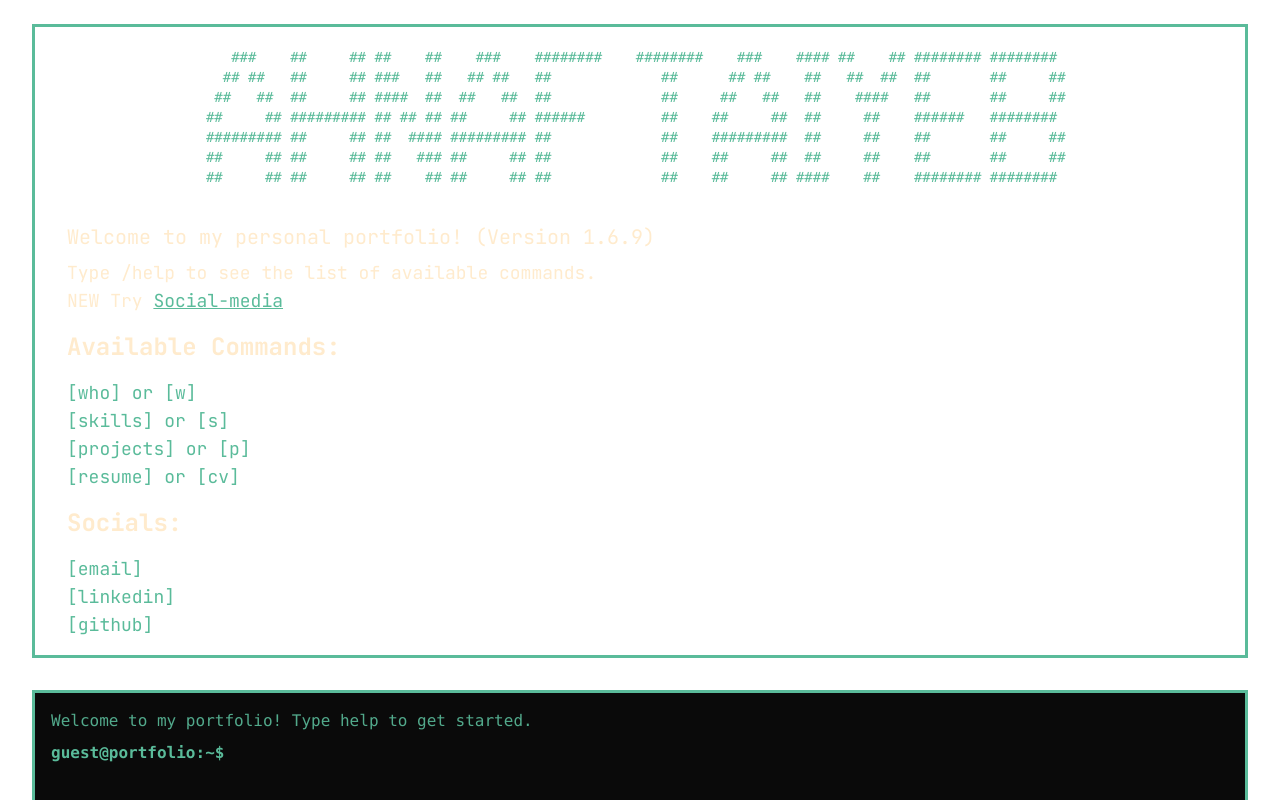
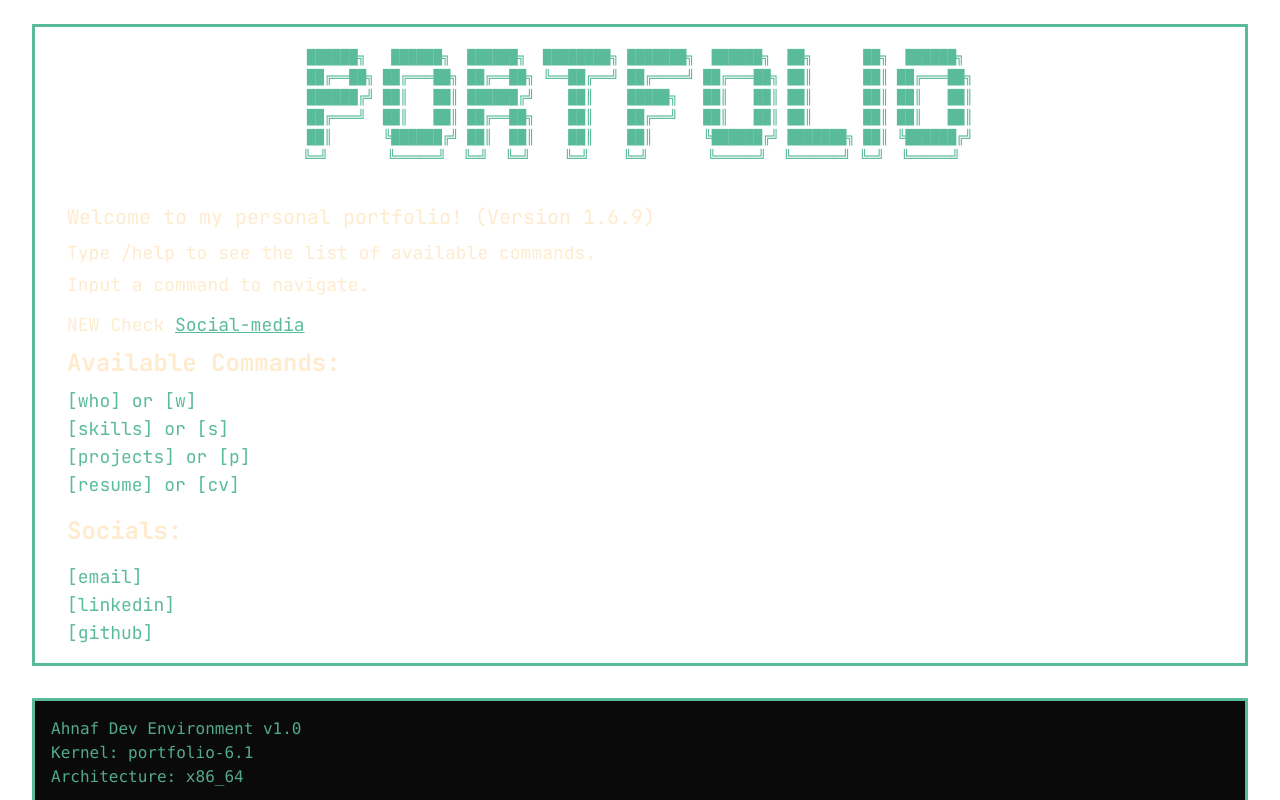
Before and after one commit to AhnafTaiyeb310/my-portfolio, a Next.js app: page / in a window 1280 px wide. Shown: the top 800 px of the page. Built offline with nearby package versions, Linux system fonts and the light colour scheme.

Commit message:
terminal history added

```diff
--- a/src/app/components/MainWindow.jsx
+++ b/src/app/components/MainWindow.jsx
@@ -20,11 +20,12 @@ function MainWindow() {
                     <div className="headings">
                         <h1 className="text-xl text-highlight-400">Welcome to my personal portfolio! (Version 1.6.9)</h1>
                         <h1 className="text-lg mt-2 text-highlight-400">Type /help to see the list of available commands.</h1>
-                        <h1 className="text-lg text-highlight-400"><span>NEW</span> Try <span className="link">Social-media</span></h1>
+                        <h1 className="text-lg mt-1 text-highlight-400">Input a command to navigate.</h1>
+                        <h1 className="text-lg mt-3 text-highlight-400"><span>NEW</span> Check <span className="link">Social-media</span></h1>
                     </div>
 
                     <div className="commands">
-                        <h1 className="font-bold text-2xl my-4 text-highlight-400">Available Commands:</h1>
+                        <h1 className="font-bold text-2xl my-2 text-highlight-400">Available Commands:</h1>
                         {
                             commands.map((command, idx)=>(
                                 <p key={idx} className="text-matrix text-lg"> {command} </p>
--- a/src/app/components/Terminal.jsx
+++ b/src/app/components/Terminal.jsx
@@ -3,11 +3,15 @@
 import { useState, useRef, useEffect } from "react";
 import TerminalOutput from "./TerminalOutput";
 import TerminalInput from "./TerminalInput";
-import { handleCommandRouting } from "./commands";
+import { handleCommandRouting } from "./Commands";
 
 const Terminal = () => {
   const [history, setHistory] = useState([
-    { type: 'output', content: 'Welcome to my portfolio! Type help to get started.' }
+    {
+      type: "output",
+      content:
+        "Ahnaf Dev Environment v1.0 \nKernel: portfolio-6.1 \nArchitecture: x86_64",
+    },
   ]);
   const terminalRef = useRef(null);
 
@@ -29,7 +33,7 @@ const Terminal = () => {
       onClick={() => terminalRef.current?.querySelector('input')?.focus()}
     >
       <TerminalOutput history={history} />
-      <TerminalInput onCommand={handleCommand} />
+      <TerminalInput onCommand={handleCommand} history={history} />
     </div>
   );
 };
--- a/src/app/components/TerminalInput.jsx
+++ b/src/app/components/TerminalInput.jsx
@@ -2,8 +2,13 @@
 
 import { useState } from "react";
 
-const TerminalInput = ({ onCommand }) => {
+const TerminalInput = ({ onCommand, history }) => {
   const [value, setValue] = useState("");
+  const [historyIndex, setHistoryIndex] = useState(-1);
+
+  const commandHistory = history
+    .filter((line) => line.type === "command")
+    .map((line) => line.content);
 
   const handleKeyDown = (e) => {
     if (e.key === "Enter") {
@@ -11,13 +16,31 @@ const TerminalInput = ({ onCommand }) => {
       if (command) {
         onCommand(command);
         setValue(""); // Clear after submitting
+        setHistoryIndex(-1); // Reset index
+      }
+    } else if (e.key === "ArrowUp") {
+      e.preventDefault();
+      if (commandHistory.length > 0) {
+        const newIndex = Math.min(historyIndex + 1, commandHistory.length - 1);
+        setHistoryIndex(newIndex);
+        setValue(commandHistory[commandHistory.length - 1 - newIndex]);
+      }
+    } else if (e.key === "ArrowDown") {
+      e.preventDefault();
+      if (historyIndex > 0) {
+        const newIndex = historyIndex - 1;
+        setHistoryIndex(newIndex);
+        setValue(commandHistory[commandHistory.length - 1 - newIndex]);
+      } else if (historyIndex === 0) {
+        setHistoryIndex(-1);
+        setValue("");
       }
     }
   };
 
   return (
     <div className="flex gap-2 items-center mt-2 pb-4">
-      <span className="text-matrix font-bold shrink-0">guest@portfolio:~$</span>
+      <span className="text-matrix font-bold shrink-0">ahnaf@portfolio:~$</span>
       <input
         type="text"
         className="bg-transparent border-none outline-none text-highlight-400 w-full caret-matrix font-mono"
```
Also changed, not shown: src/app/components/AsciiName.jsx (+6 -7 lines), src/app/components/Commands.jsx (renamed from src/app/components/commands.js).
